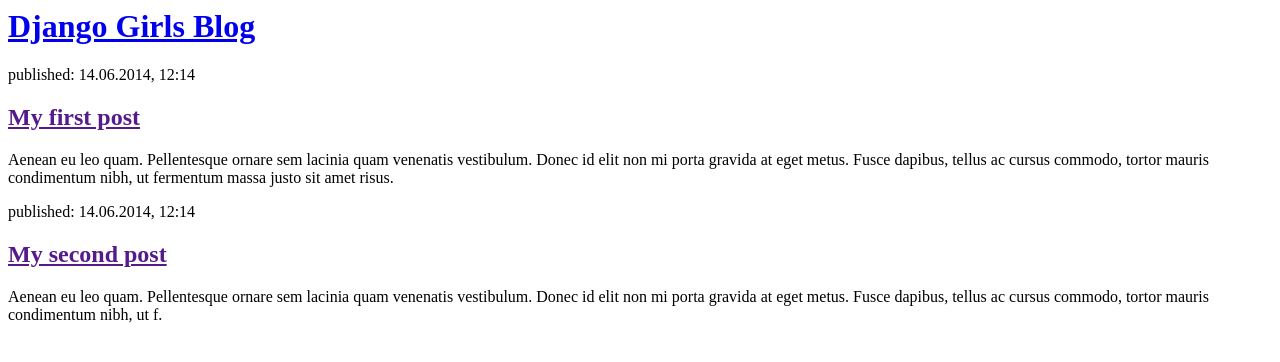
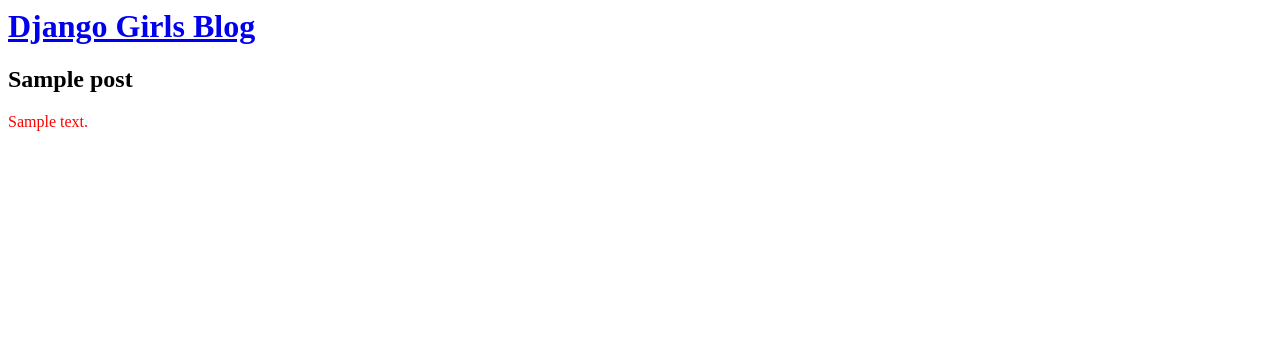
Before and after one commit to yulliavitchenko/my-first-blog, a Django app: page / in a window 1280 px wide. Shown: the top 362 px of the page. Run offline with Django 3.2, Linux system fonts and the light colour scheme; tables that the repository leaves empty hold one stand-in row (values such as "Sample post").

Commit message:
Modified templates to display posts from database.

```diff
--- a/blog/templates/blog/post_list.html
+++ b/blog/templates/blog/post_list.html
@@ -1,22 +1,16 @@
 <html>
-    <head>
-        <title>Django Girls blog</title>
-    </head>
-    <body>
-        <div>
-            <h1><a href="/">Django Girls Blog</a></h1>
-        </div>
+<div>
+    <h1><a href="/">Django Girls Blog</a></h1>
+</div>
 
-        <div>
-            <p>published: 14.06.2014, 12:14</p>
-            <h2><a href="">My first post</a></h2>
-            <p>Aenean eu leo quam. Pellentesque ornare sem lacinia quam venenatis vestibulum. Donec id elit non mi porta gravida at eget metus. Fusce dapibus, tellus ac cursus commodo, tortor mauris condimentum nibh, ut fermentum massa justo sit amet risus.</p>
-        </div>
+{% for post in posts %}
 
-        <div>
-            <p>published: 14.06.2014, 12:14</p>
-            <h2><a href="">My second post</a></h2>
-            <p>Aenean eu leo quam. Pellentesque ornare sem lacinia quam venenatis vestibulum. Donec id elit non mi porta gravida at eget metus. Fusce dapibus, tellus ac cursus commodo, tortor mauris condimentum nibh, ut f.</p>
-        </div>
-    </body>
+
+     <h2>{{ post.title }}</h2>
+
+     <font color="red">{{ post.text }}</font>
+
+{% endfor %}
+
+
 </html>
--- a/blog/views.py
+++ b/blog/views.py
@@ -1,4 +1,8 @@
 from django.shortcuts import render
+from django.utils import timezone
+from . models import Post
+
 
 def post_list(request):
-    return render(request, 'blog/post_list.html', {})
+    posts = Post.objects.filter().order_by('published_date')
+    return render(request, 'blog/post_list.html', {'posts': posts})
```
